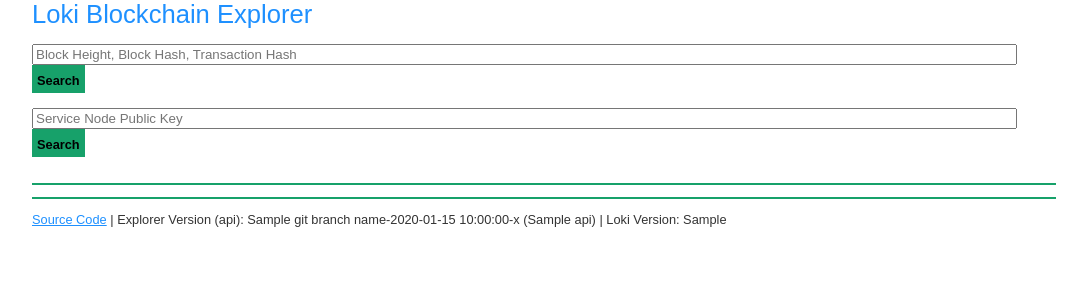
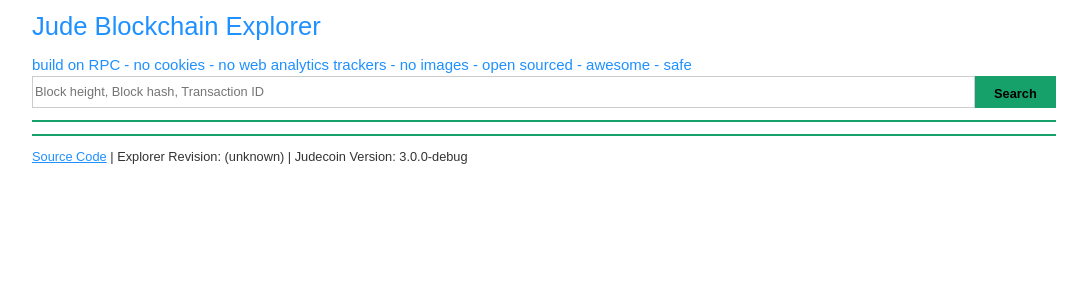
Before and after one commit to Judecoin/jude-observer, a Flask app: template templates/_basic.html in a window 1280 px wide. Shown: the top 300 px of the page, without its empty margins (96-1183 px from the left). Run offline with Flask 3, Linux system fonts and the light colour scheme; the template is opened without the code that fills it: most values are stand-ins (such as "Sample title", 1, 10 or a date in 2020); parts of the project's set-up code (start-up, migrations or seed data) failed here and were passed over.

Commit message:
Rework base layout and add site favicons

```diff
--- a/templates/_basic.html
+++ b/templates/_basic.html
@@ -1,38 +1,42 @@
 {# Basic content template: provides an overridable header/content/footer #}
 <!DOCTYPE html>
 <html lang="en">
+
 <head>
     {% block head %}
-      <title>{% block title %}{% endblock %}Loki{{' TESTNET' if info and info.testnet else ' DEVNET' if info and info.devnet else ''}}
+    <title>{% block title %}{% endblock %}Jude{{' TESTNET' if info and info.testnet else ' DEVNET' if info and
+        info.devnet else ''}}
         Blockchain Explorer</title>
     <link rel="stylesheet" type="text/css" href="/style.css">
     {% if refresh %}
     <meta http-equiv="refresh" content="{{refresh}}">
     {% endif %}
     {% endblock %}
+    <link rel="icon" type="image/png" href="/favicon16.png" sizes="16x16">
+    <link rel="icon" type="image/png" href="/favicon32.png" sizes="32x32">
+    <link rel="icon" type="image/png" href="/favicon96.png" sizes="96x96">
 </head>
 
 <body>
     <div id="header" class="Wrapper">
         {% block header %}
-    <div>
-        <h1 class="Header"><a href="/">Loki
+        <div id="header-content">
+            <h1 class="Header header-title"><a href="/">Jude
                     {%if info and info.testnet%}
                     <span style="color:#ff6b62">Testnet</span>
                     {%elif info and info.devnet%}
                     <span style="color:#af5bd2">Devnet</span>
                     {%endif%}
                     Blockchain Explorer</a></h1>
-        <form action="/search" method="get" style="width: 100%; margin-top:15px;" class="style-1">
-            <input type="text" name="value" size="120" placeholder="Block Height, Block Hash, Transaction Hash">
+            <h3 class="sub-title"> build on RPC - no cookies - no web analytics trackers - no images - open sourced - awesome - safe</h3>
+
+            <form action="/search" method="get" class="top-search">
+                <input type="text" name="value" size="64"
+                    placeholder="Block height, Block hash, Transaction ID">
                 <input type="submit" class="PageButton" value="Search">
             </form>
-        <form action="/search_service_node" method="get" style="width: 100%; margin-top:15px; margin-bottom: 1em;" class="style-1">
-            <input type="text" name="value" size="120" placeholder="Service Node Public Key">
-            <input type="submit" class="PageButton" value="Search">
-        </form>
-        <div class="TitleDivider" style="margin-bottom: 1em"></div>
         </div>
+        <div class="TitleUnderliner" style="margin-bottom: 1em"></div>
         {% endblock %}
     </div>
 
@@ -41,14 +45,15 @@
 
     <div id="footer" class="Wrapper">
         {% block footer %}
-    <div class="TitleDivider" style="margin-top: 1em" ></div>
+        <div class="TitleDivider" style="margin-top: 1em"></div>
         <p style="margin-top:10px">
-        <a href="https://github.com/Doy-lee/onion-loki-blockchain-explorer/tree/loki">Source Code</a>
-        | Explorer Version (api): {{git_branch_name}}-{{last_git_commit_date}}-{{last_git_commit_hash}} ({{api}})
-        | Loki Version: {{loki_version_full}}
+            <a href="https://github.com/Judecoin">Source Code</a>
+            | Explorer Revision: {{server.revision}}
+            | Judecoin Version: 3.0.0-debug
         </p>
         {% endblock %}
     </div>
 
 </body>
+
 </html>
```
Also changed, not shown: static/favicon16.png (added), static/favicon32.png (added), static/favicon64.png (added), static/favicon96.png (added). Lines whose indentation alone changed are shown as unchanged.
